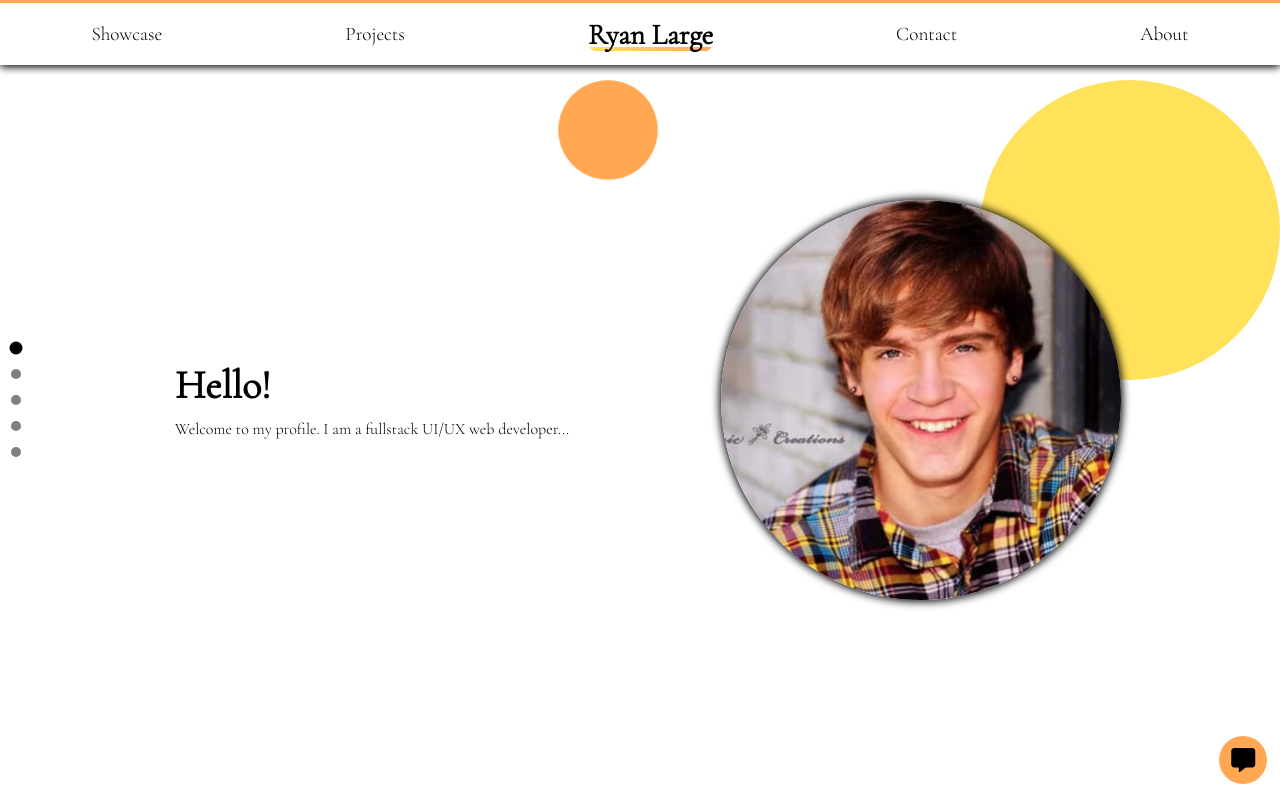
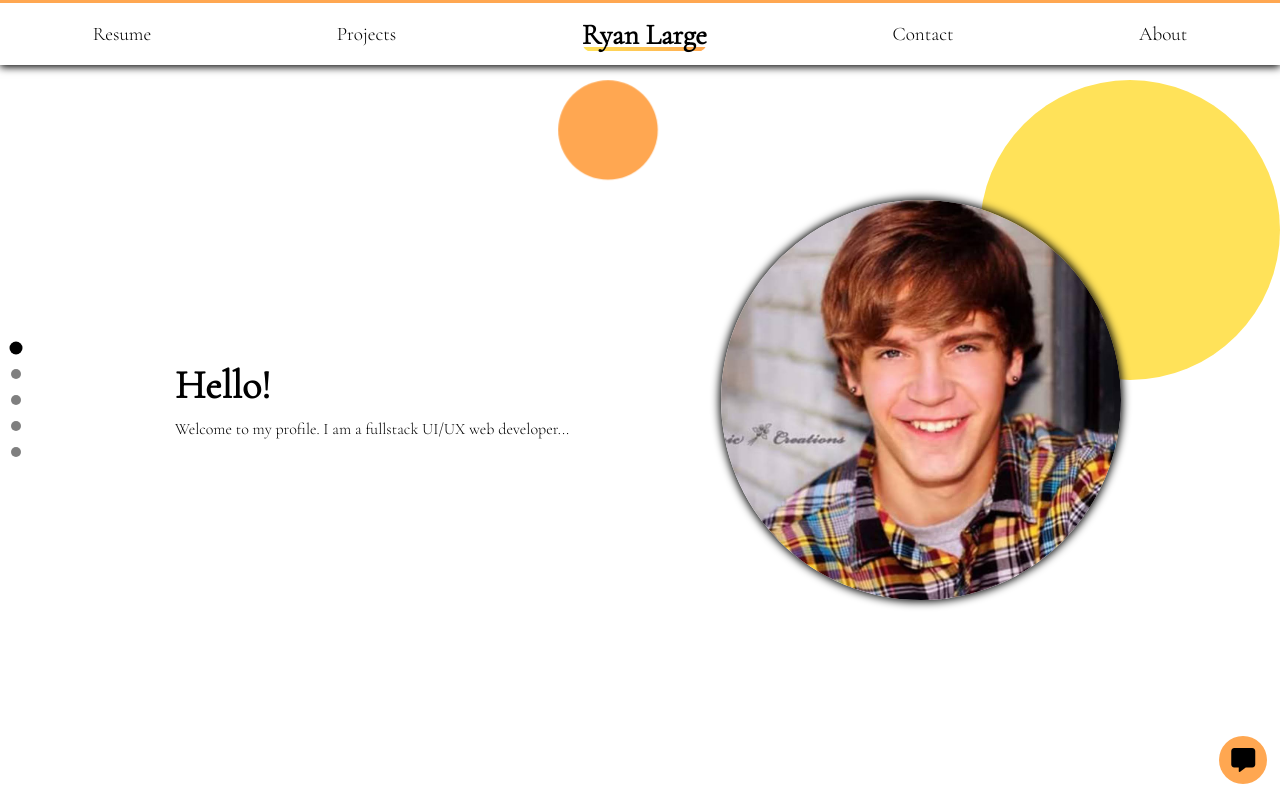
Before and after one commit to RyanLarge13/VanillaJs-Portfolio, a plain HTML site: page index.html in a window 1280 px wide. Shown: the top 800 px of the page. Drawn offline with nearby package versions, Linux system fonts and the light colour scheme.

Commit message:
Simple update

```diff
--- a/index.html
+++ b/index.html
@@ -86,7 +86,7 @@
         <a href="#" class="skip-nav-link">Skip Nav</a>
         <nav>
             <ul>
-                <li><a href="#resume">Showcase</a></li>
+                <li><a href="#resume">Resume</a></li>
                 <li><a href="#projects">Projects</a></li>
                 <li><a href="#home"><strong>Ryan Large</strong></a></li>
                 <li><a href="#contact">Contact</a></li>
```
